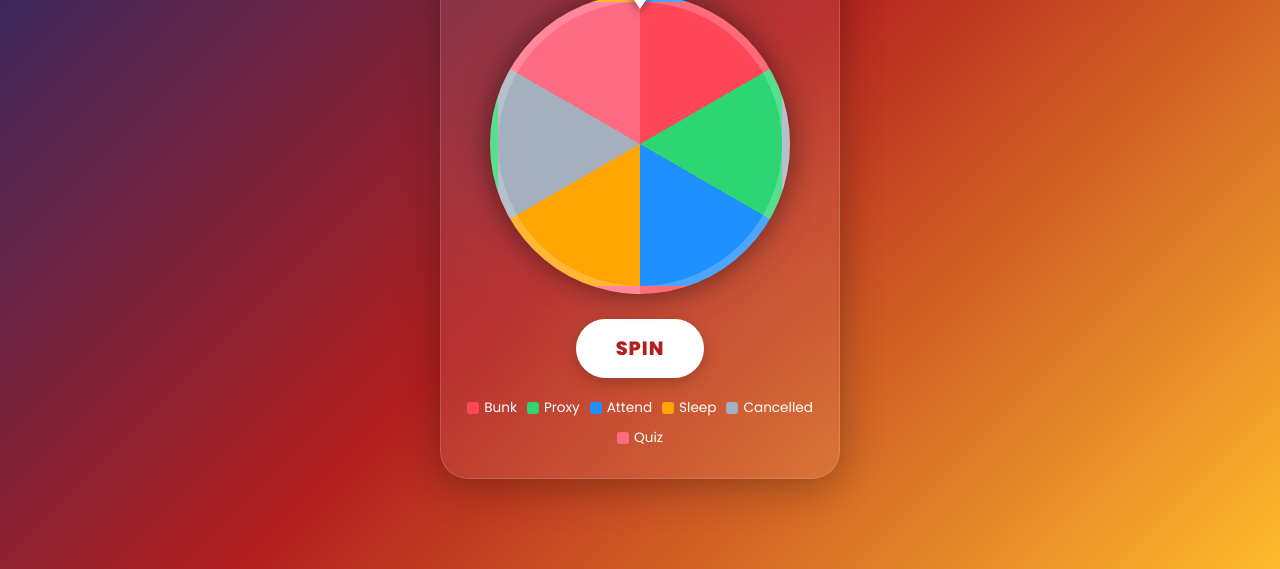
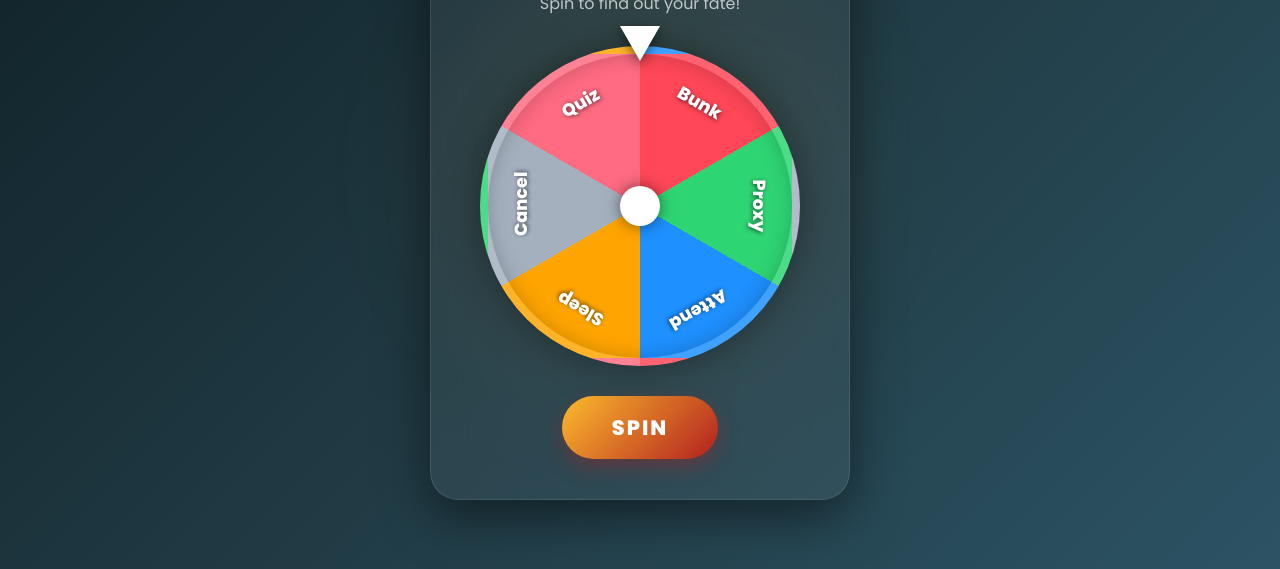
Before and after one commit to mrumairmehboob/Lecture-Lucky-spin-, a plain HTML site: page index.html in a window 1280 px wide. Shown: the part 231-800 px from the top of the page. Drawn offline with Linux system fonts and the light colour scheme.

Commit message:
update 1.0

```diff
--- a/index.html
+++ b/index.html
@@ -17,16 +17,18 @@
       justify-content: center;
       align-items: center;
       font-family: 'Poppins', sans-serif;
-      background: linear-gradient(135deg, #1a2a6c 0%, #b21f1f 50%, #fdbb2d 100%);
+      background: linear-gradient(135deg, #0f2027 0%, #203a43 50%, #2c5364 100%);
       padding: 20px;
       overflow: hidden;
     }
+
+    /* Background animated glow */
     body::before {
       content: '';
       position: absolute;
-      width: 400px;
-      height: 400px;
-      background: radial-gradient(circle, rgba(255,255,255,0.15) 0%, transparent 70%);
+      width: 500px;
+      height: 500px;
+      background: radial-gradient(circle, rgba(253, 187, 45, 0.2) 0%, transparent 70%);
       border-radius: 50%;
       filter: blur(60px);
       animation: pulse 6s ease-in-out infinite;
@@ -34,123 +36,196 @@
     }
     @keyframes pulse {
       0%, 100% { transform: scale(1); opacity: 0.5; }
-      50% { transform: scale(1.2); opacity: 0.8; }
+      50% { transform: scale(1.3); opacity: 0.8; }
     }
 
     .container {
       width: 100%;
-      max-width: 400px;
-      background: rgba(255, 255, 255, 0.08);
+      max-width: 420px;
+      background: rgba(255, 255, 255, 0.05);
       border-radius: 28px;
-      backdrop-filter: blur(25px);
-      border: 1px solid rgba(255, 255, 255, 0.15);
-      box-shadow: 0 8px 40px rgba(0, 0, 0, 0.3);
-      padding: 30px 25px;
+      backdrop-filter: blur(20px);
+      -webkit-backdrop-filter: blur(20px);
+      border: 1px solid rgba(255, 255, 255, 0.1);
+      box-shadow: 0 15px 50px rgba(0, 0, 0, 0.5);
+      padding: 40px 25px;
       text-align: center;
       z-index: 1;
       position: relative;
     }
+
     h1 {
       color: #fff;
-      font-size: 1.9rem;
-      margin-bottom: 8px;
+      font-size: 2.2rem;
+      margin-bottom: 5px;
       font-weight: 800;
+      text-shadow: 0 2px 10px rgba(0,0,0,0.3);
     }
+
     .subtitle {
-      color: rgba(255, 255, 255, 0.8);
+      color: rgba(255, 255, 255, 0.7);
       font-size: 1rem;
-      margin-bottom: 25px;
+      margin-bottom: 30px;
     }
+
     .wheel-container {
       position: relative;
-      width: 300px;
-      height: 300px;
-      margin: 0 auto 25px;
+      width: 320px;
+      height: 320px;
+      margin: 0 auto 30px;
     }
+
     .wheel {
       width: 100%;
       height: 100%;
       border-radius: 50%;
-      border: 8px solid rgba(255, 255, 255, 0.2);
+      border: 8px solid rgba(255, 255, 255, 0.15);
       position: relative;
       overflow: hidden;
       transition: transform 4s cubic-bezier(0.17, 0.67, 0.12, 0.99);
-      box-shadow: 0 0 30px rgba(0, 0, 0, 0.5);
-      background: conic-gradient(
-        #ff4757 0deg 60deg,     /* Bunk */
-        #2ed573 60deg 120deg,   /* Proxy */
-        #1e90ff 120deg 180deg,  /* Attend */
-        #ffa502 180deg 240deg,  /* Sleep */
-        #a4b0be 240deg 300deg,  /* Cancelled */
-        #ff6b81 300deg 360deg   /* Surprise Quiz */
-      );
+      box-shadow: 0 0 40px rgba(0, 0, 0, 0.4), inset 0 0 20px rgba(0,0,0,0.2);
     }
-    /* Adding text inside segments requires a bit of complex positioning,
-       so simple color segments represent the "fates" for this visual */
+
+    /* Text elements inside the wheel */
+    .wheel-text {
+      position: absolute;
+      top: 0; left: 0;
+      width: 100%; height: 100%;
+      border-radius: 50%;
+      z-index: 2;
+    }
+
+    .slice-text {
+      position: absolute;
+      top: 0;
+      left: 50%;
+      width: 60px;
+      height: 50%;
+      transform-origin: bottom center;
+      text-align: center;
+      padding-top: 20px;
+      color: white;
+      font-weight: 800;
+      font-size: 1.1rem;
+      text-shadow: 1px 1px 4px rgba(0,0,0,0.6);
+      /* Transforms are applied dynamically in JS */
+    }
+
+    /* Inner circle for aesthetics */
+    .wheel::after {
+      content: '';
+      position: absolute;
+      top: 50%; left: 50%;
+      transform: translate(-50%, -50%);
+      width: 40px; height: 40px;
+      background: white;
+      border-radius: 50%;
+      z-index: 3;
+      box-shadow: 0 0 15px rgba(0,0,0,0.5);
+    }
 
     .pointer {
       position: absolute;
-      top: -15px;
+      top: -20px;
       left: 50%;
       transform: translateX(-50%);
       width: 0;
       height: 0;
       border-left: 20px solid transparent;
       border-right: 20px solid transparent;
-      border-top: 30px solid white;
+      border-top: 35px solid #fff;
       z-index: 10;
-      filter: drop-shadow(0px 3px 5px rgba(0,0,0,0.4));
+      filter: drop-shadow(0px 4px 6px rgba(0,0,0,0.5));
     }
 
     .spin-btn {
-      background: white;
-      color: #b21f1f;
+      background: linear-gradient(135deg, #fdbb2d 0%, #b21f1f 100%);
+      color: white;
       border: none;
-      padding: 15px 40px;
-      font-size: 1.2rem;
+      padding: 16px 50px;
+      font-size: 1.3rem;
       font-weight: 800;
       font-family: 'Poppins', sans-serif;
-      border-radius: 30px;
+      border-radius: 40px;
       cursor: pointer;
-      box-shadow: 0 5px 15px rgba(0, 0, 0, 0.2);
-      transition: all 0.2s ease;
+      box-shadow: 0 8px 20px rgba(178, 31, 31, 0.4);
+      transition: all 0.3s ease;
       text-transform: uppercase;
-      letter-spacing: 1px;
+      letter-spacing: 2px;
     }
     .spin-btn:hover {
-      transform: translateY(-2px);
-      box-shadow: 0 8px 20px rgba(0, 0, 0, 0.3);
+      transform: translateY(-3px) scale(1.05);
+      box-shadow: 0 12px 25px rgba(178, 31, 31, 0.6);
     }
     .spin-btn:active {
       transform: translateY(2px);
-      box-shadow: 0 2px 10px rgba(0, 0, 0, 0.2);
+      box-shadow: 0 4px 10px rgba(178, 31, 31, 0.4);
     }
     .spin-btn:disabled {
-      background: #ccc;
-      color: #666;
+      background: #555;
+      color: #999;
       cursor: not-allowed;
       transform: none;
+      box-shadow: none;
     }
 
-    .legend {
+    /* Modal Styles */
+    .modal-overlay {
+      position: fixed;
+      top: 0; left: 0; width: 100%; height: 100%;
+      background: rgba(0, 0, 0, 0.8);
+      backdrop-filter: blur(5px);
       display: flex;
-      flex-wrap: wrap;
       justify-content: center;
-      gap: 10px;
-      margin-top: 20px;
+      align-items: center;
+      z-index: 100;
+      opacity: 0;
+      pointer-events: none;
+      transition: opacity 0.3s ease;
+    }
+    .modal-overlay.active {
+      opacity: 1;
+      pointer-events: all;
+    }
+    .modal {
+      background: white;
+      padding: 40px;
+      border-radius: 20px;
+      text-align: center;
+      transform: scale(0.8);
+      transition: transform 0.3s cubic-bezier(0.17, 0.67, 0.2, 1.2);
+      box-shadow: 0 20px 60px rgba(0,0,0,0.5);
+    }
+    .modal-overlay.active .modal {
+      transform: scale(1);
+    }
+    .modal h2 {
+      color: #333;
+      font-size: 1.5rem;
+      margin-bottom: 10px;
+    }
+    .modal .result-text {
+      color: #b21f1f;
+      font-size: 2.8rem;
+      font-weight: 800;
+      margin-bottom: 25px;
+      text-transform: uppercase;
+    }
+    .close-btn {
+      background: #333;
       color: white;
-      font-size: 0.85rem;
+      border: none;
+      padding: 10px 30px;
+      font-size: 1rem;
+      font-weight: 600;
+      border-radius: 20px;
+      cursor: pointer;
+      transition: background 0.2s;
     }
-    .legend-item {
-      display: flex;
-      align-items: center;
-      gap: 5px;
+    .close-btn:hover {
+      background: #555;
     }
-    .color-box {
-      width: 12px;
-      height: 12px;
-      border-radius: 3px;
-    }
+
   </style>
 </head>
 <body>
@@ -161,41 +236,105 @@
 
     <div class="wheel-container">
       <div class="pointer"></div>
-      <div class="wheel" id="wheel"></div>
+      <div class="wheel" id="wheel">
+        <div class="wheel-text" id="wheel-text"></div>
+      </div>
     </div>
 
     <button class="spin-btn" id="spin-btn">Spin</button>
+  </div>
 
-    <div class="legend">
-      <div class="legend-item"><div class="color-box" style="background:#ff4757"></div>Bunk</div>
-      <div class="legend-item"><div class="color-box" style="background:#2ed573"></div>Proxy</div>
-      <div class="legend-item"><div class="color-box" style="background:#1e90ff"></div>Attend</div>
-      <div class="legend-item"><div class="color-box" style="background:#ffa502"></div>Sleep</div>
-      <div class="legend-item"><div class="color-box" style="background:#a4b0be"></div>Cancelled</div>
-      <div class="legend-item"><div class="color-box" style="background:#ff6b81"></div>Quiz</div>
+  <!-- Result Modal -->
+  <div class="modal-overlay" id="modal-overlay">
+    <div class="modal">
+      <h2>Your Fate is Sealed:</h2>
+      <div class="result-text" id="result-text">BUNK</div>
+      <button class="close-btn" id="close-btn">Accept Fate</button>
     </div>
   </div>
 
   <script>
     const wheel = document.getElementById('wheel');
+    const wheelTextContainer = document.getElementById('wheel-text');
     const spinBtn = document.getElementById('spin-btn');
+    const modalOverlay = document.getElementById('modal-overlay');
+    const resultText = document.getElementById('result-text');
+    const closeBtn = document.getElementById('close-btn');
+
+    // Define segments (Must add up to 360 degrees, here we have 6 slices of 60deg)
+    const segments = [
+      { label: 'Bunk', color: '#ff4757' },     // 0° - 60°
+      { label: 'Proxy', color: '#2ed573' },    // 60° - 120°
+      { label: 'Attend', color: '#1e90ff' },   // 120° - 180°
+      { label: 'Sleep', color: '#ffa502' },    // 180° - 240°
+      { label: 'Cancel', color: '#a4b0be' },   // 240° - 300°
+      { label: 'Quiz', color: '#ff6b81' }      // 300° - 360°
+    ];
+
     let currentRotation = 0;
 
+    // 1. Initialize Wheel Gradient & Text
+    function initWheel() {
+      let gradientString = '';
+      const sliceAngle = 360 / segments.length;
+
+      segments.forEach((segment, index) => {
+        const startAngle = index * sliceAngle;
+        const endAngle = startAngle + sliceAngle;
+
+        // Build conic-gradient string
+        gradientString += `${segment.color} ${startAngle}deg ${endAngle}deg${index < segments.length - 1 ? ', ' : ''}`;
+
+        // Build text elements
+        const textSpan = document.createElement('div');
+        textSpan.className = 'slice-text';
+        textSpan.innerText = segment.label;
+        // Rotate text to exactly the middle of its slice
+        textSpan.style.transform = `translateX(-50%) rotate(${startAngle + (sliceAngle / 2)}deg)`;
+        wheelTextContainer.appendChild(textSpan);
+      });
+
+      wheel.style.background = `conic-gradient(${gradientString})`;
+    }
+
+    // 2. Handle Spinning
     spinBtn.addEventListener('click', () => {
-      // Disable button during spin
       spinBtn.disabled = true;
 
-      // Spin anywhere between 5 to 10 full rotations (1800 to 3600 degrees) + a random offset
+      // Spin between 5 to 10 extra full rotations + a random degree
       const randomDegree = Math.floor(Math.random() * 360) + 1800;
       currentRotation += randomDegree;
 
       wheel.style.transform = `rotate(${currentRotation}deg)`;
 
-      // Re-enable button after animation completes (matches the 4s CSS transition)
+      // Calculate the winning segment
+      // Since gradient goes clockwise, but wheel rotates clockwise,
+      // the pointer (top) effectively moves backwards along the wheel.
       setTimeout(() => {
+        const actualRotation = currentRotation % 360;
+        const pointerAngle = (360 - actualRotation) % 360;
+        const sliceAngle = 360 / segments.length;
+
+        // Find which index the pointerAngle falls into
+        const winningIndex = Math.floor(pointerAngle / sliceAngle);
+        const winningSegment = segments[winningIndex];
+
+        // Update and show modal
+        resultText.innerText = winningSegment.label;
+        resultText.style.color = winningSegment.color;
+        modalOverlay.classList.add('active');
+
         spinBtn.disabled = false;
-      }, 4000);
+      }, 4000); // Matches the 4s CSS transition
     });
+
+    // 3. Handle Modal Close
+    closeBtn.addEventListener('click', () => {
+      modalOverlay.classList.remove('active');
+    });
+
+    // Initialize the game
+    initWheel();
   </script>
 </body>
 </html>
```
